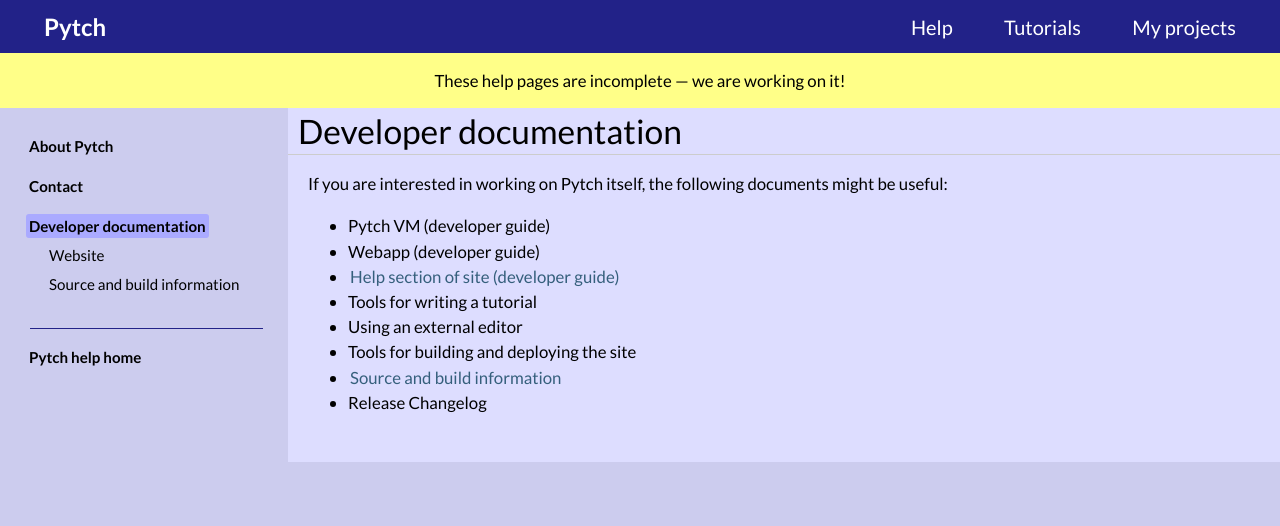
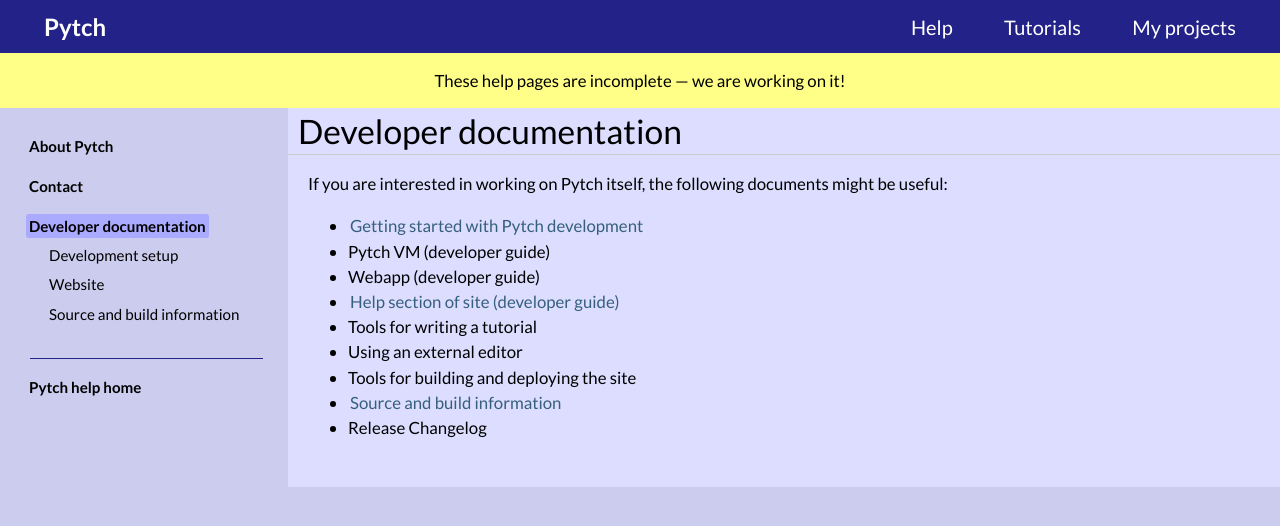
Before and after one commit to pytchlang/pytch-website, a Sphinx documentation site: the page built from source/developer.rst, in a window 1280 px wide. Shown: the top 526 px of the page. Built offline with Sphinx 7.4.7, drawn with Linux system fonts in a browser that asks for light colours; pages that are not in the unit, such as notebooks, are missing from menus.

Commit message:
Link 'dev setup' page into document tree

```diff
--- a/source/developer.rst
+++ b/source/developer.rst
@@ -4,6 +4,7 @@
 If you are interested in working on Pytch itself, the following
 documents might be useful:
 
+* :doc:`Getting started with Pytch development <./developer/development-setup>`
 * :doc:`Pytch VM (developer guide) <vm/developer/index>`
 * :doc:`Webapp (developer guide) <webapp/developer/index>`
 * :doc:`Help section of site (developer guide) <./developer/index>`
@@ -16,6 +17,7 @@
 .. toctree::
    :hidden:
 
+   Development setup <./developer/development-setup>
    VM <vm/developer/index>
    Webapp <webapp/developer/index>
    Website <./developer/index>
```
